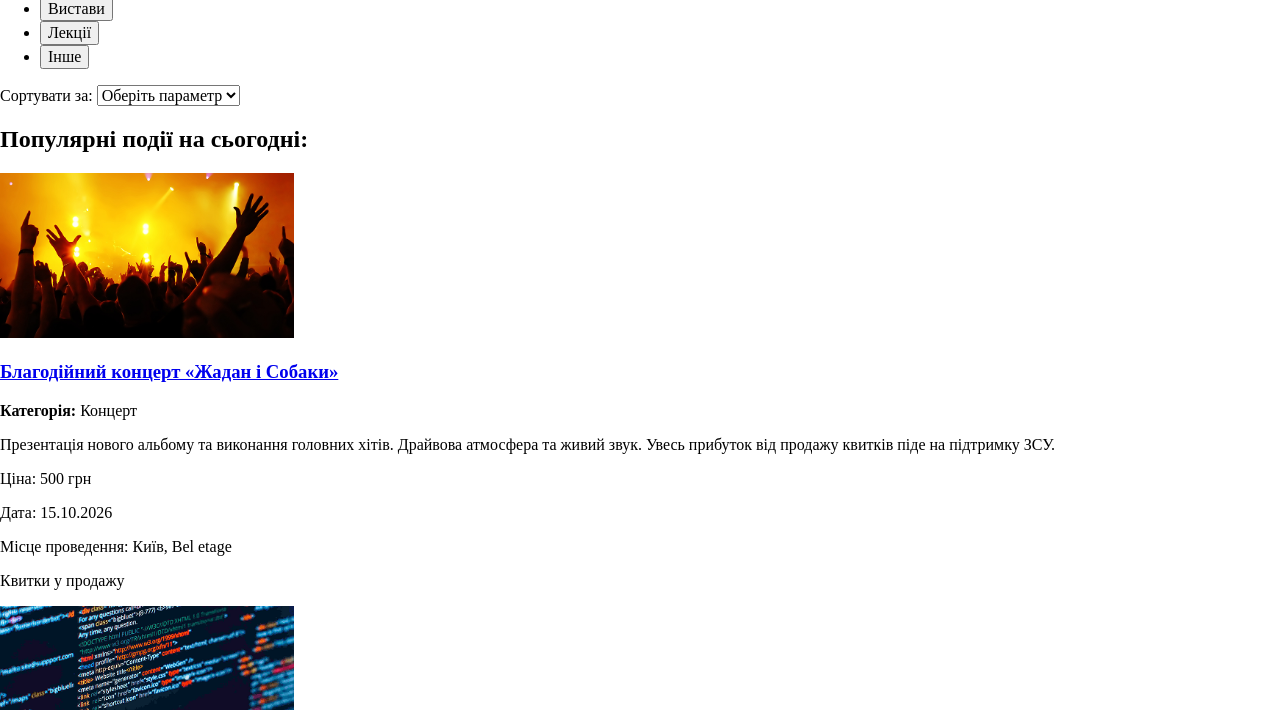
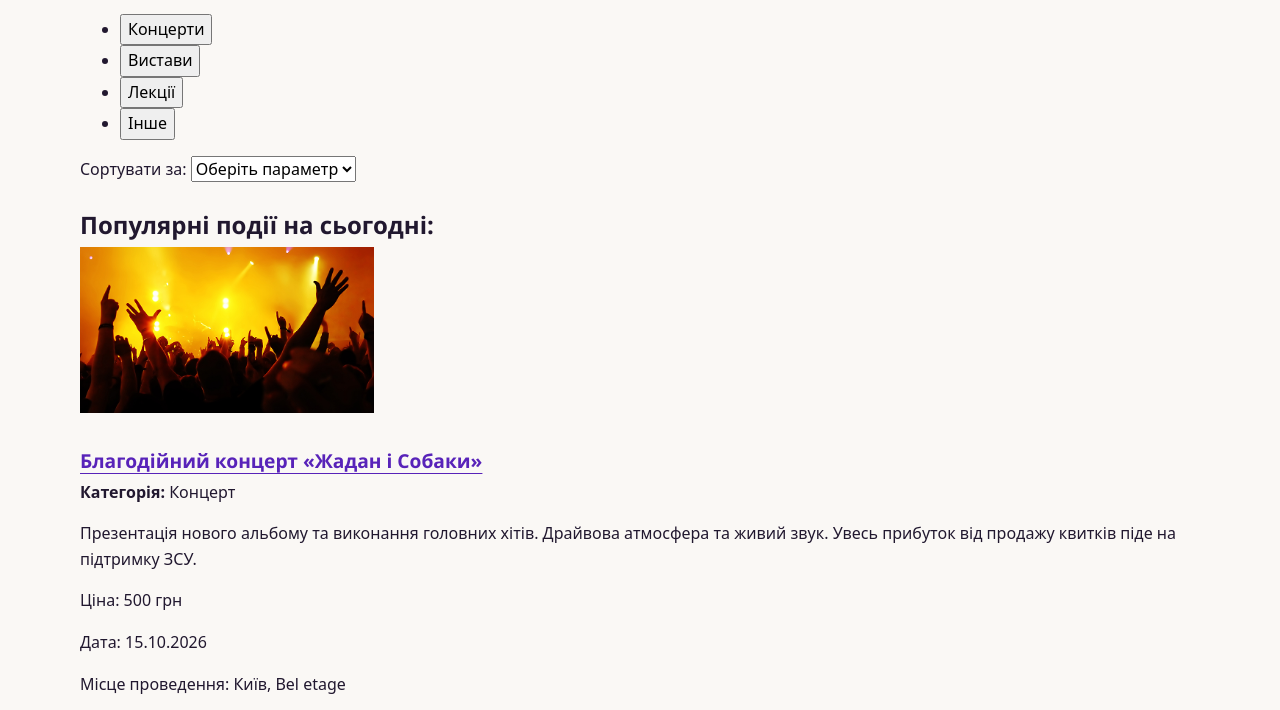
Before and after one commit to Ivan-r-jpg/afishka, a plain HTML site: page index.html in a window 1280 px wide. Shown: the part 291-1001 px from the top of the page. Drawn offline with Linux system fonts and the light colour scheme; a script that the page names is missing.

Commit message:
feat: add css-rules to the base cascade layer

```diff
--- a/css/main.css
+++ b/css/main.css
@@ -29,7 +29,159 @@
 
 /* Шар base — дизайн-токени з Figma, темна тема та базова типографіка */
 @layer base {
+  :root {
+    color-scheme: light dark;
+
+    /* Кольорові токени (світла тема за макетом Figma) */
+    --color-bg: #faf8f5;
+    --color-surface: #ffffff;
+    --color-surface-alt: #f3effa;
+    --color-surface-soldout: #f1eff4;
+    --color-dark: #281345;
+    --color-on-dark: #f7f5fb;
+    --color-on-dark-muted: #cfc8dc;
+
+    --color-text: #21182f;
+    --color-muted: #645d6d;
+    --color-primary: #5823b9;
+    --color-primary-hover: #41178f;
+    --color-on-primary: #ffffff;
+    --color-accent: #d8f566;
+    --color-on-accent: #21182f;
+
+    --color-border: #8b8399;
+    --color-border-subtle: #e5e0ec;
+    --color-focus: #5823b9;
+    --color-error: #b91c1c;
+
+    --color-success-bg: #e7f6d5;
+    --color-success-text: #2b541b;
+    --color-soldout-bg: #e2dfe8;
+    --color-soldout-text: #4c4557;
+
+    /* Токени шрифтів */
+    --font-body: system-ui, -apple-system, 'Segoe UI', Roboto, sans-serif;
+    --font-heading: 'Segoe UI', system-ui, -apple-system, Roboto, sans-serif;
+
+    /* Шкала відступів */
+    --space-xs: 0.25rem;
+    --space-s: 0.5rem;
+    --space-m: 1rem;
+    --space-l: 1.75rem;
+    --space-xl: 2.5rem;
+
+    /* Радіуси та тіні */
+    --radius-sm: 8px;
+    --radius-card: 16px;
+    --radius-pill: 999px;
+    --shadow-card: 0 4px 16px rgba(33, 24, 47, 0.06);
+  }
+
+  /* Темна тема (перевизначення лише дизайн-токенів) */
+  @media (prefers-color-scheme: dark) {
+    :root {
+      --color-bg: #130e1c;
+      --color-surface: #1d152b;
+      --color-surface-alt: #281d3b;
+      --color-surface-soldout: #181322;
+      --color-dark: #0d0814;
+      --color-on-dark: #f7f5fb;
+      --color-on-dark-muted: #c2b8d4;
+
+      --color-text: #f4f1f9;
+      --color-muted: #b8afc7;
+      --color-primary: #a77dff;
+      --color-primary-hover: #c1a3ff;
+      --color-on-primary: #130e1c;
+      --color-accent: #d8f566;
+      --color-on-accent: #130e1c;
+
+      --color-border: #8e83a3;
+      --color-border-subtle: #35294a;
+      --color-focus: #d8f566;
+      --color-error: #f87171;
+
+      --color-success-bg: #1b3818;
+      --color-success-text: #a7f38e;
+      --color-soldout-bg: #2c2538;
+      --color-soldout-text: #c2b8d4;
+
+      --shadow-card: 0 6px 20px rgba(0, 0, 0, 0.4);
+    }
+  }
+
+  /* Загальні стилі документа */
+  body {
+    background-color: var(--color-bg);
+    color: var(--color-text);
+    font-family: var(--font-body);
+    font-size: 1rem;
+    line-height: 1.6;
+  }
+
+  main {
+    max-inline-size: 72rem;
+    margin-inline: auto;
+    padding-block: var(--space-l);
+    padding-inline: var(--space-m);
+  }
+
+  :where(h1, h2, h3) {
+    font-family: var(--font-heading);
+    line-height: 1.2;
+    margin-block-start: var(--space-l);
+    margin-block-end: var(--space-s);
+  }
+
+  h1 {
+    font-size: 2.25rem;
+    font-weight: 800;
+    margin-block-start: 0;
+  }
+
+  h2 {
+    font-size: 1.5rem;
+    font-weight: 700;
+  }
+
+  h3 {
+    font-size: 1.2rem;
+    font-weight: 700;
+  }
+
+  p {
+    margin-block-start: 0;
+    margin-block-end: var(--space-m);
+  }
+
+  a {
+    color: var(--color-primary);
+    text-underline-offset: 0.25em;
+  }
+
+  a:hover {
+    color: var(--color-primary-hover);
+  }
+
+  mark {
+    background-color: var(--color-accent);
+    color: var(--color-on-accent);
+    padding-inline: var(--space-xs);
+    border-radius: 4px;
+  }
+
+  ::selection {
+    background-color: var(--color-primary);
+    color: var(--color-on-primary);
+  }
+
+  /* Видимий індикатор фокусу 3px (як у UI-кіті) */
+  :focus-visible {
+    outline: 3px solid var(--color-focus);
+    outline-offset: 2px;
+  }
 }
+
 
 /* Шар components — компоненти інтерфейсу (BEM) */
 @layer components {
```
